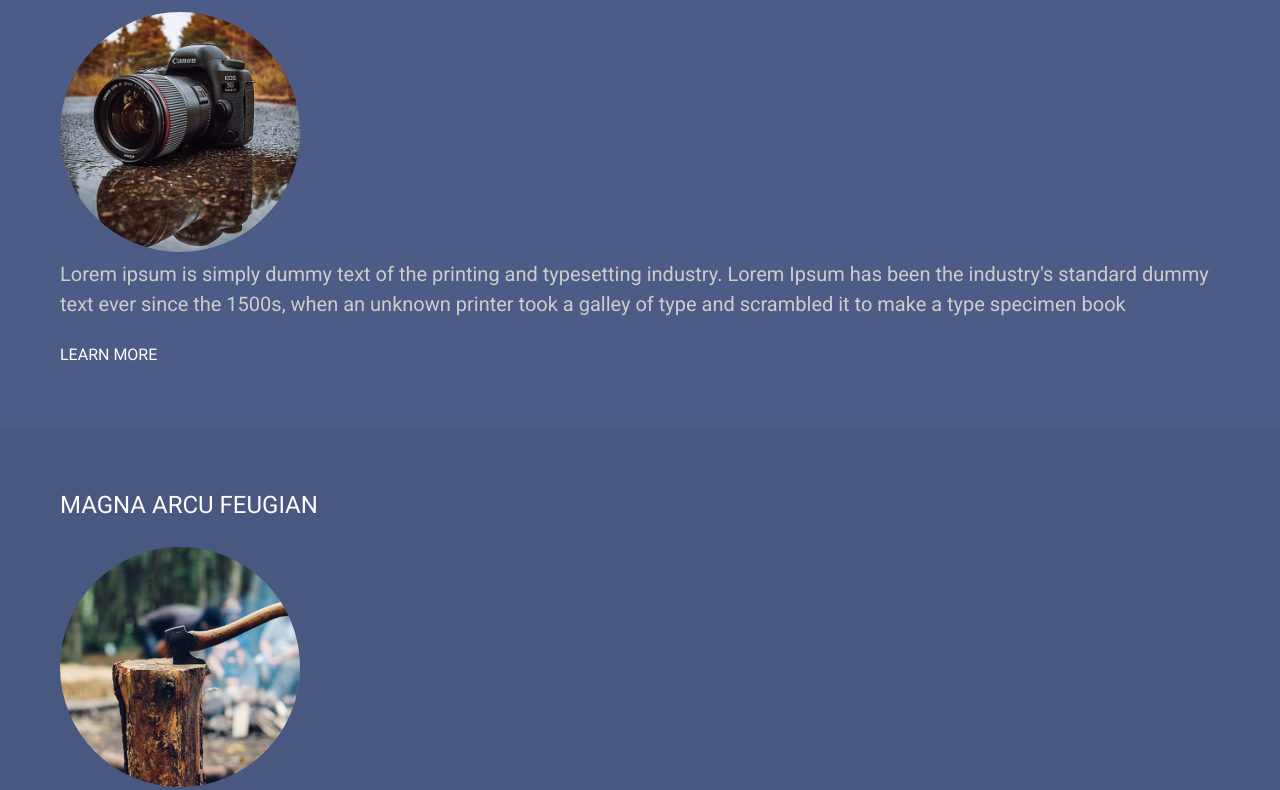
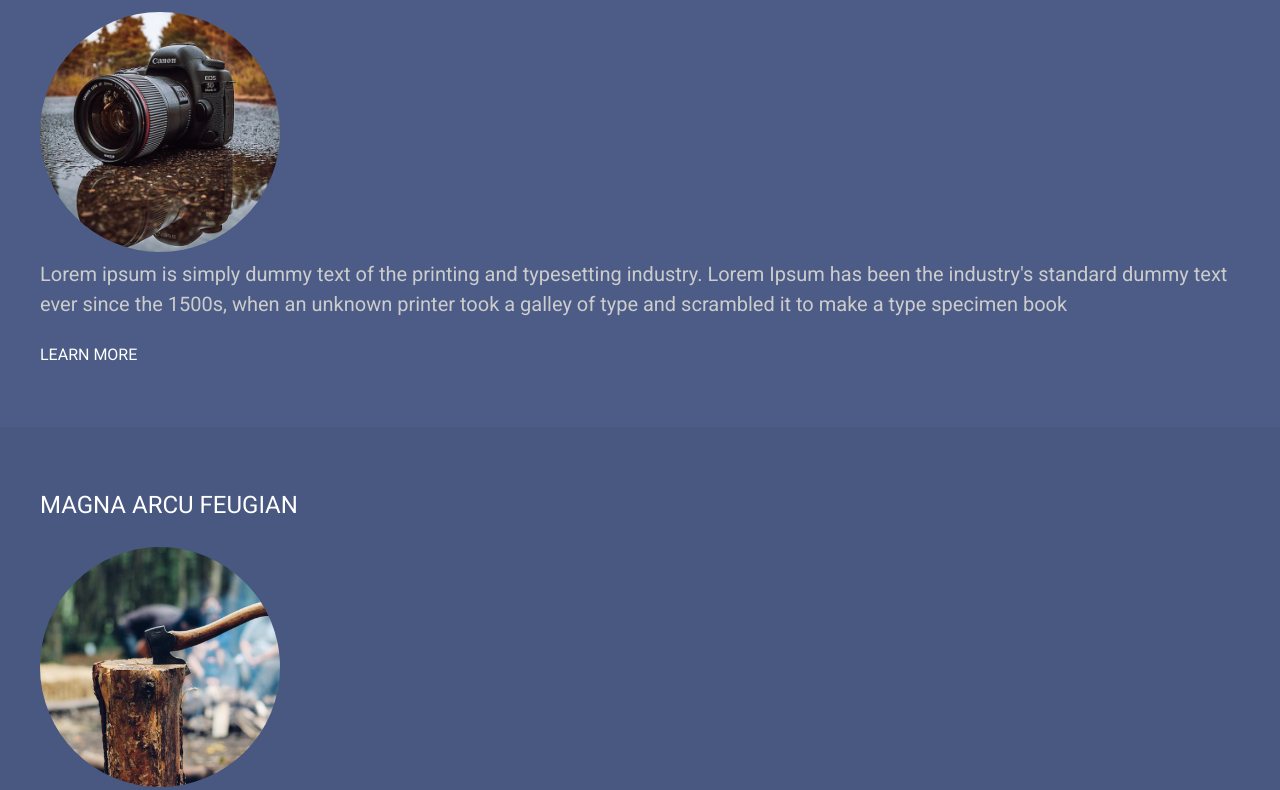
Before and after one commit to Dhananjay74/Box-model, a plain HTML site: page assignment 2/index.html in a window 1280 px wide. Shown: the part 612-1402 px from the top of the page. Drawn offline with Linux system fonts and the light colour scheme.

Commit message:
update README.md

```diff
--- a/assignment 2/style.css
+++ b/assignment 2/style.css
@@ -137,7 +137,7 @@ body {
   font-family: "Roboto", sans-serif;
 }
 .container {
-  width: 1160px;
+ max-width: 1200px;
   margin: 0 auto;
 }
 hr {
```
Also changed, not shown: 1 other file.
